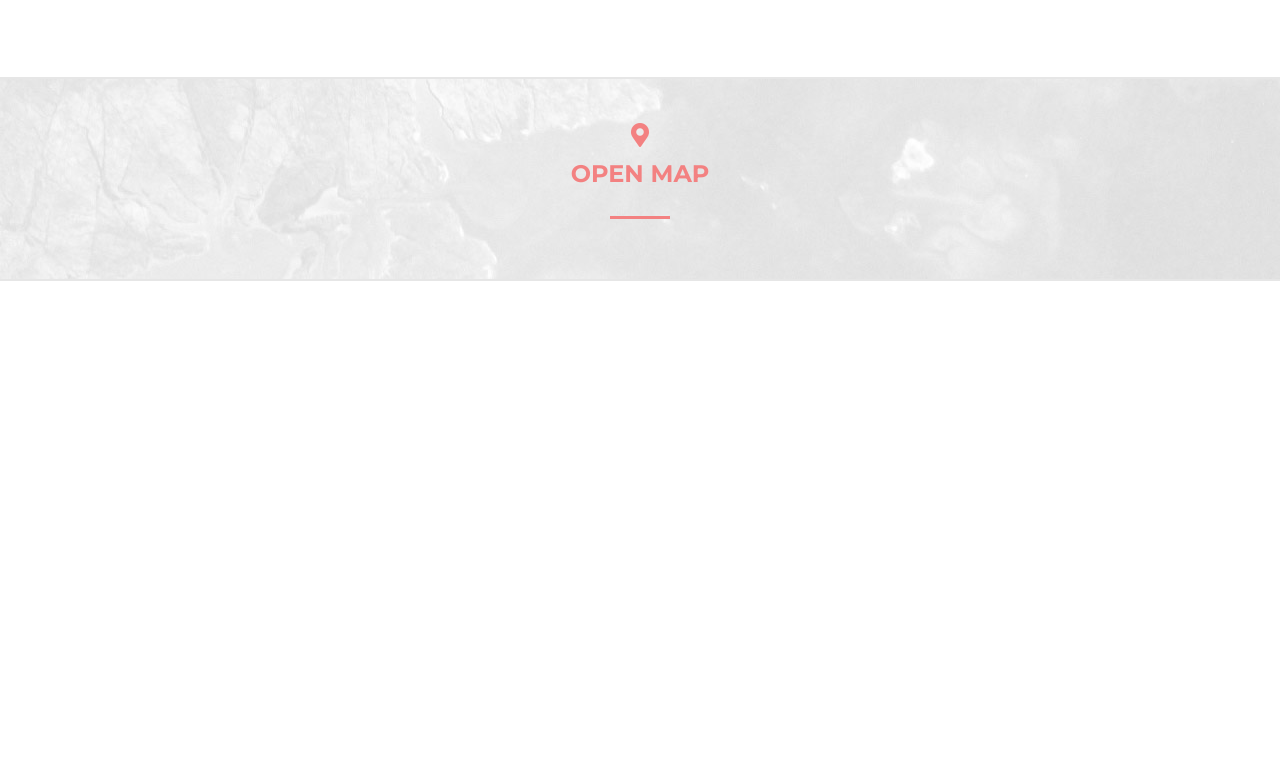
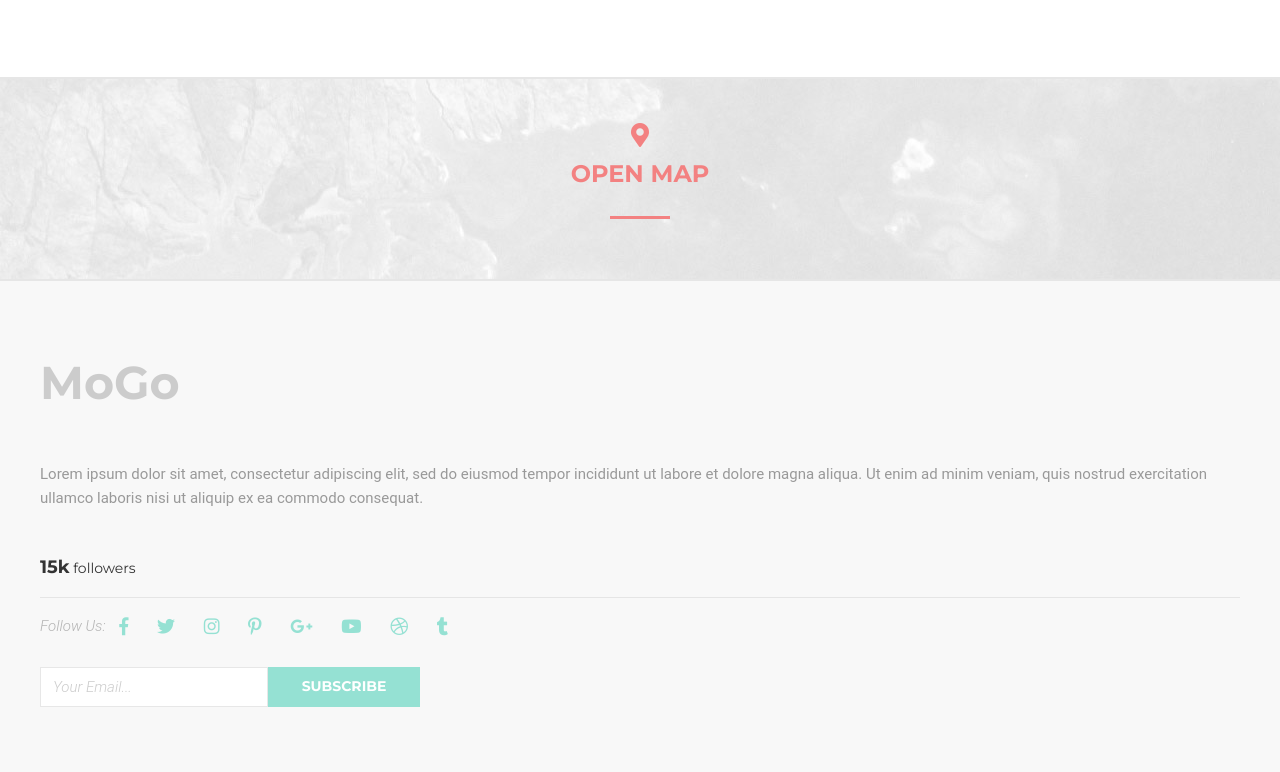
Before and after one commit to Ciphra333/MoGo, a plain HTML site: page index.html in a window 1280 px wide. Shown: the part 8381-9153 px from the top of the page. Before the commit the page ends 8662 px from the top, so only its background shows below. Drawn offline with Linux system fonts and the light colour scheme.

Commit message:
Оформление подвала
Оформ. 1 колонны.

```diff
--- a/css/style.css
+++ b/css/style.css
@@ -918,3 +918,109 @@ opacity: .1;
 .map_title a:hover {
     text-decoration: underline;
 }
+
+/* Footer */
+.footer {
+    padding-top: 65px;
+    background-color: #f8f8f8;
+}
+
+.footer_inner {
+   padding-bottom: 65px;
+}
+
+.footer_logo {
+    font-size: 46px;
+    font-weight: 700;
+
+    color: #cccccc;
+
+    padding-bottom:43px;
+}
+.footer_text {
+    font-family: 'Roboto', sans-serif;
+    font-size: 15px;
+    font-weight: 400;
+    color:#999;
+
+    margin-bottom: 43px;
+}
+
+.footer_social {
+    margin-bottom: 25px;
+}
+
+.footer_social-header {
+    padding-bottom: 15px;
+    font-size: 14px;
+    color:#333;
+
+    border-bottom: 1px solid #e5e5e5;
+}
+.footer_social-header b {
+    font-size: 18px;
+
+}
+
+.footer_social-content {
+    font-family: 'Roboto', sans-serif;
+   padding-top: 15px;
+   font-size: 15px;
+   font-style: italic;
+   font-weight: 300;
+   color: #b4b4b4;
+
+}
+
+.footer_social-content a {
+   display: inline-block;
+   vertical-align: middle;
+   margin-left: 10px;
+   padding-right: 15px;
+   font-size: 18px;
+    color: #95e1d3;
+}
+
+/* Subscribe */
+
+.subscribe {
+    width: 100%;
+    max-width: 380px;
+    display: flex;
+}
+
+.subscribe_input {
+    width: 60%;
+    padding: 12px;
+    height: 40px;
+    background: #fff;
+    border: 1px solid #e7e7e7;
+    font-family: 'Roboto', sans-serif;
+    font-size: 15px;
+    line-height: 1.1;
+    font-style: italic;
+    color: #333;
+    font-weight: 300;
+}
+
+.subscribe_input::placeholder {
+    color: #cccccc;
+}
+
+
+.subscribe_btn {
+    width: 40%;
+    height: 40px;
+    padding: 12px 30px;
+    background-color: #95e1d3;
+    border: 0;
+    cursor: pointer;
+    font-family: 'Montserrat', sans-serif;
+
+    font-size: 14px;
+    line-height: 1.1;
+    font-weight: 700;
+
+    color: #ffffff;
+    text-transform: uppercase;
+}
--- a/index.html
+++ b/index.html
@@ -672,11 +672,69 @@
             <div class="map">
                 <h2 class="map_title">
                     <div><i class="fas fa-map-marker-alt"></i></div>
-                    <a href="https://goo.gl/maps/nhhsm4CbYGgaWSCG8" target="blank">Open Map</a>
+                    <a href="https://goo.gl/maps/nhhsm4CbYGgaWSCG8" target="_blank">Open Map</a>
                 </h2>
             </div>
         </div>
     </section>
+
+
+
+
+    <footer class="footer">
+        <div class="container">
+            <div class="footer_inner">
+                <div class="footer_col">
+                    <div class="footer_logo">MoGo</div>
+                    <div class="footer_text">
+                        Lorem ipsum dolor sit amet, consectetur adipiscing elit,
+                        sed do eiusmod tempor incididunt ut labore et dolore magna
+                        aliqua. Ut enim ad minim veniam, quis nostrud exercitation ullamco laboris nisi ut aliquip ex ea
+                        commodo consequat.</div>
+                    <div class="footer_social">
+                        <div class="footer_social-header">
+                            <b>15k</b> followers
+                        </div>
+                        <div class="footer_social-content">
+                            Follow Us:
+                            <a href="#" target="_blank">
+                                <i class="fab fa-facebook-f"></i>
+                            </a>
+                            <a href="#" target="_blank">
+                                <i class="fab fa-twitter"></i>
+                            </a>
+                            <a href="#" target="_blank">
+                                <i class="fab fa-instagram"></i>
+                            </a>
+                            <a href="#" target="_blank">
+                                <i class="fab fa-pinterest-p"></i>
+                            </a>
+                            <a href="#" target="_blank">
+                                <i class="fab fa-google-plus-g"></i>
+                            </a>
+                            <a href="#" target="_blank">
+                                <i class="fab fa-youtube"></i>
+                            </a>
+                            <a href="#" target="_blank">
+                                <i class="fab fa-dribbble"></i>
+                            </a>
+                            <a href="#" target="_blank">
+                                <i class="fab fa-tumblr"></i>
+                            </a>
+                        </div>
+                    </div>
+                    <form class="subscribe" action="/" method="POST">
+                        <input class="subscribe_input" type="email" name="name" placeholder="Your Email...">
+                        <button class="subscribe_btn" type="submit">subscribe</button>
+                    </form>
+                </div>
+            </div> <!-- ./footer_inner -->
+
+        </div> <!-- ./container -->
+    </footer>
+
+
+
 </body>
 
 </html>
```
